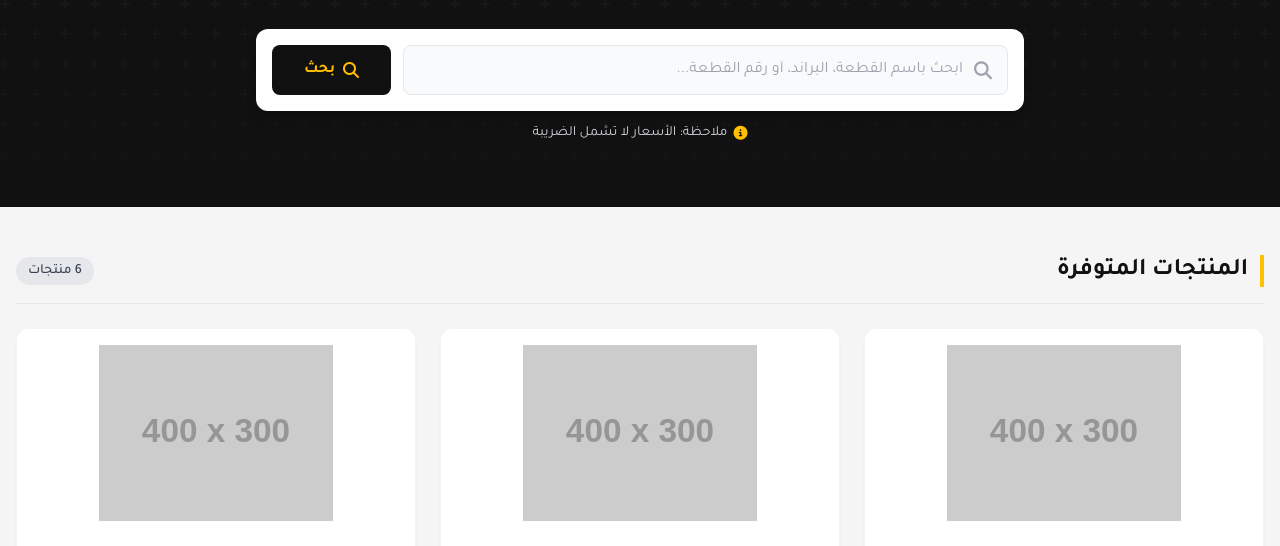
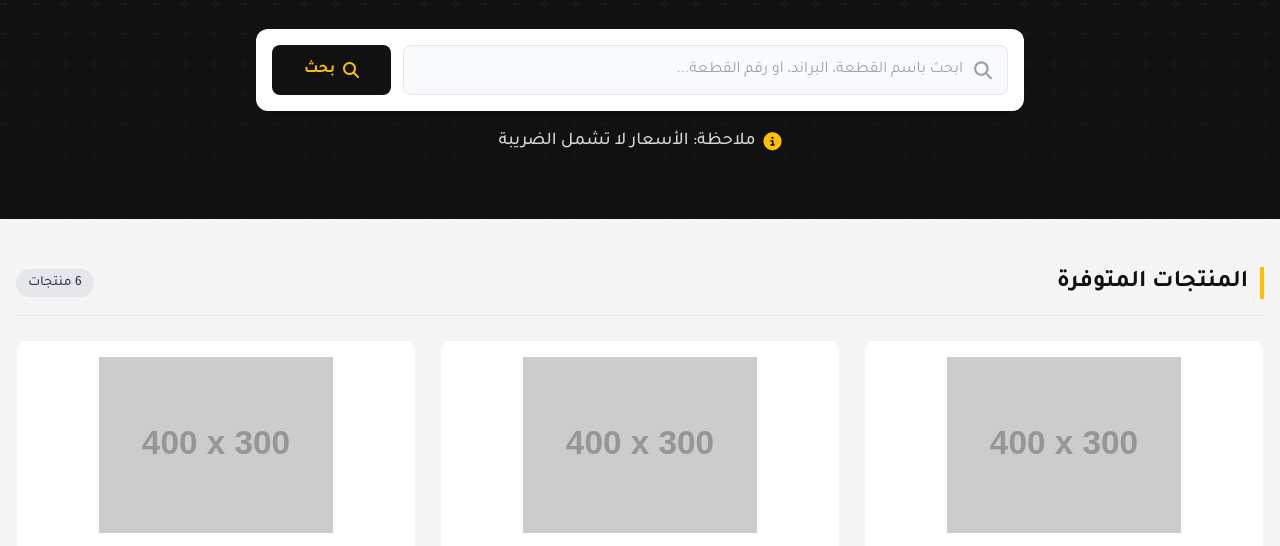
Before and after one commit to osamh6055-jpg/canara-arabia, a plain HTML site: page index.html in a window 1280 px wide. Shown: the part 235-781 px from the top of the page. Drawn offline with nearby package versions, Linux system fonts and the light colour scheme; no server answers; placeholder pictures from the web are drawn by us.

Commit message:
Update index.html

```diff
--- a/index.html
+++ b/index.html
@@ -145,7 +145,7 @@
                         </button>
                     </div>
 
-                    <p class="text-xs md:text-sm text-gray-300 mt-3 flex items-center justify-center gap-1.5">
+                    <p class="text-base md:text-lg font-medium text-gray-300 mt-4 flex items-center justify-center gap-2">
                         <i class="fa-solid fa-circle-info text-canara-yellow"></i>
                         <span>ملاحظة: الأسعار لا تشمل الضريبة</span>
                     </p>
```
